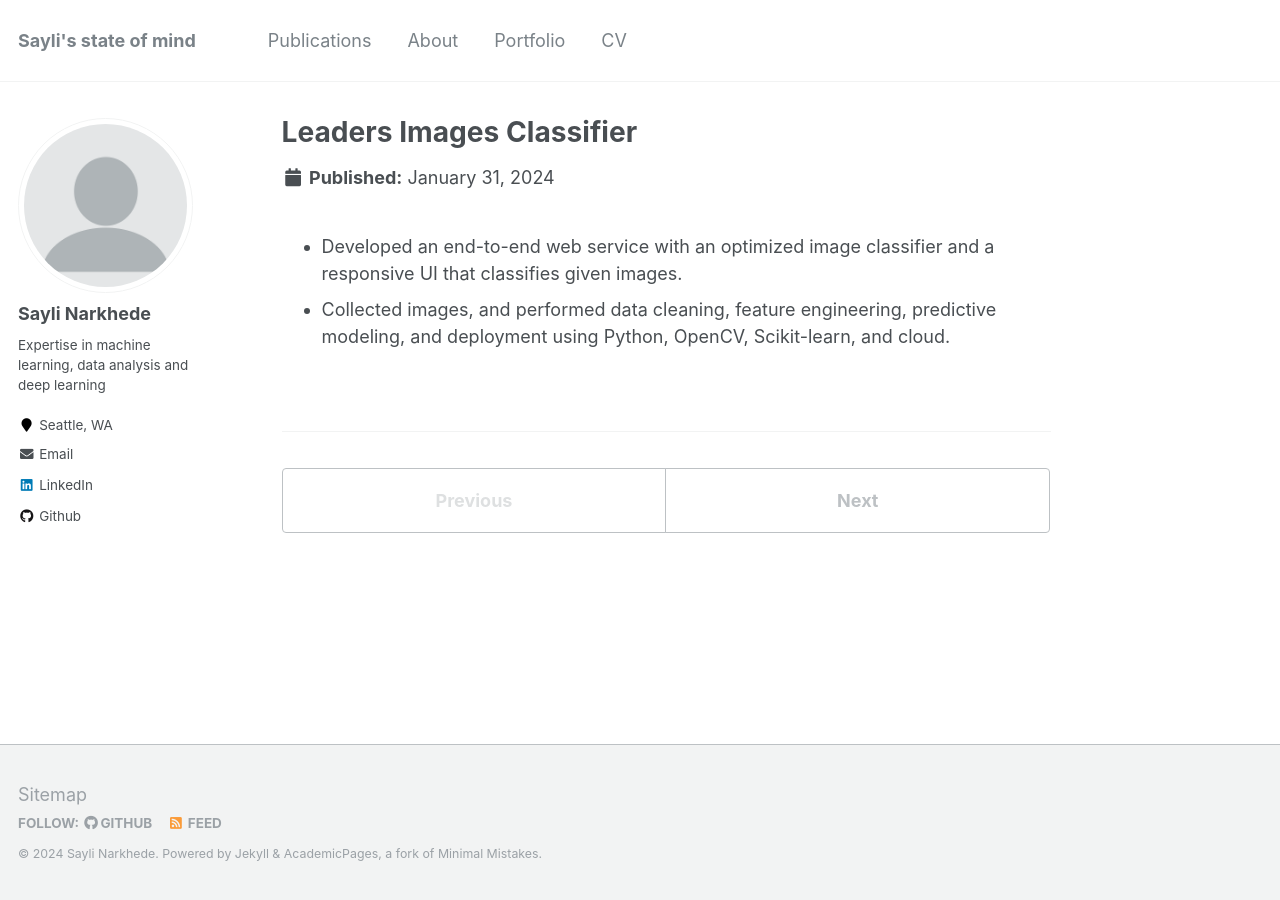
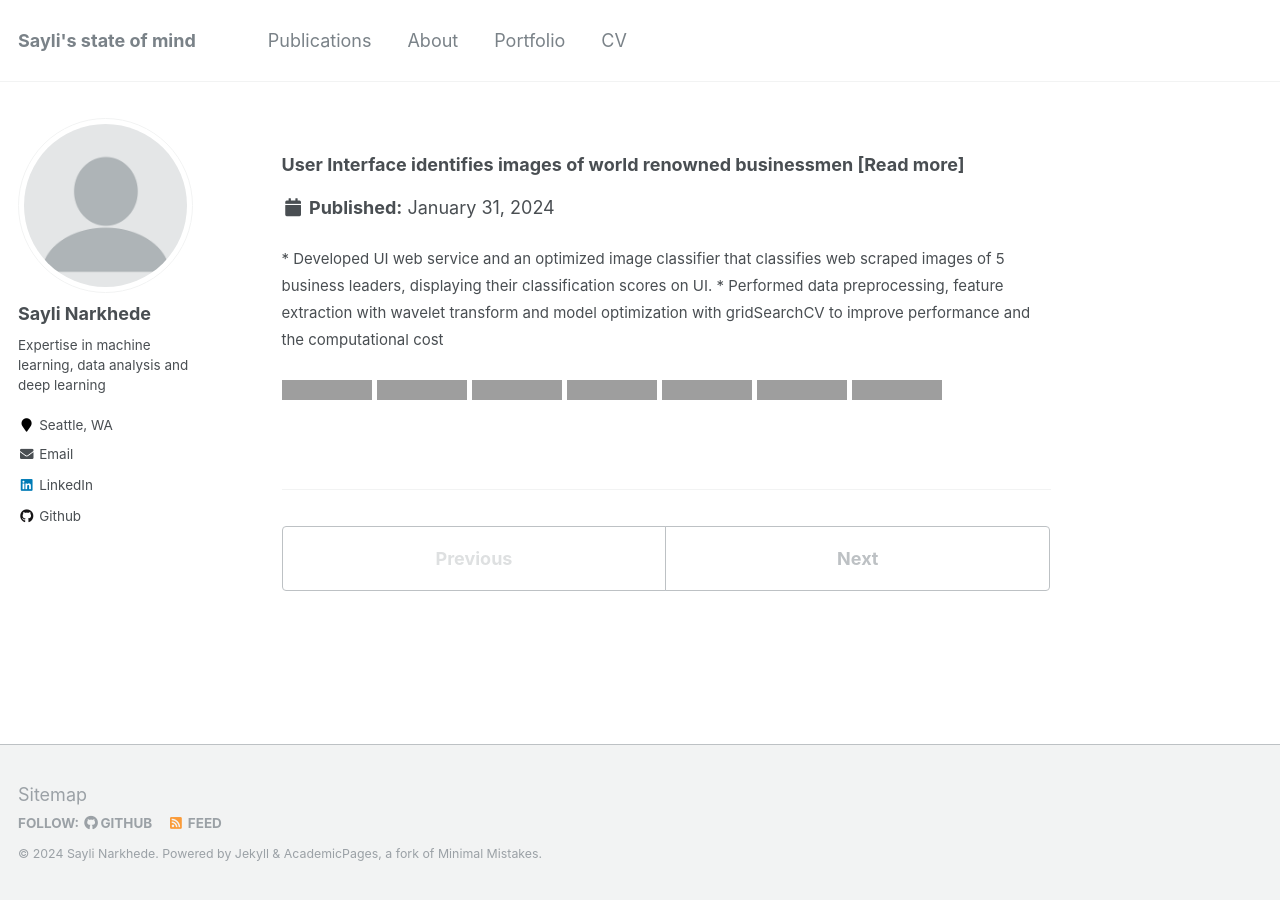
Before and after one commit to SayliMN/saylimn.github.io, a Jekyll site: the page built from _portfolio/portfolio-1.md, in a window 1280 px wide. Built offline with Jekyll 4.4.1, drawn with Linux system fonts in a browser that asks for light colours; grey boxes are pictures that could not be loaded.

Commit message:
add more project information and tools used

```diff
--- a/_portfolio/portfolio-1.md
+++ b/_portfolio/portfolio-1.md
@@ -1,8 +1,18 @@
 ---
-title: "Leaders Images Classifier"
-excerpt: "Image classification<br/>"
+title: "### User Interface identifies images of world renowned businessmen [Read more]"
+excerpt: "#### Image classification, UI, Assessment of models, Preprocessing, Feature Engineering<br/>"
 collection: portfolio
 ---
 
-* Developed an end-to-end web service with an optimized image classifier and a responsive UI that classifies given images.
-* Collected images, and performed data cleaning, feature engineering, predictive modeling, and deployment using Python, OpenCV, Scikit-learn, and cloud.
+<span style="font-size:15px;">* Developed UI web service and an optimized image classifier that classifies web scraped images of 5 business leaders, displaying their classification scores on UI. </span>
+<span style="font-size:15px;">* Performed data preprocessing, feature extraction with wavelet transform and model optimization with gridSearchCV to improve performance and the computational cost</span>
+
+<p>
+    <img src="https://img.shields.io/badge/Python-green" alt="Python">
+    <img src="https://img.shields.io/badge/Jupyter%20Notebook-orange" alt="Jupyter Notebook">
+    <img src="https://img.shields.io/badge/OpenCV-cornflowerblue" alt="OpenCV">
+    <img src="https://img.shields.io/badge/Seaborn-navy" alt="Seaborn">
+    <img src="https://img.shields.io/badge/PyWavelets-orchid" alt="PyWavelets">
+    <img src="https://img.shields.io/badge/Sklearn-purple" alt="Scikit-Learn">
+    <img src="https://img.shields.io/badge/Matplotlib-violet" alt="Matplotlib">
+</p>
```
Also changed, not shown: _portfolio/portfolio-3.md (+5 -4 lines).
